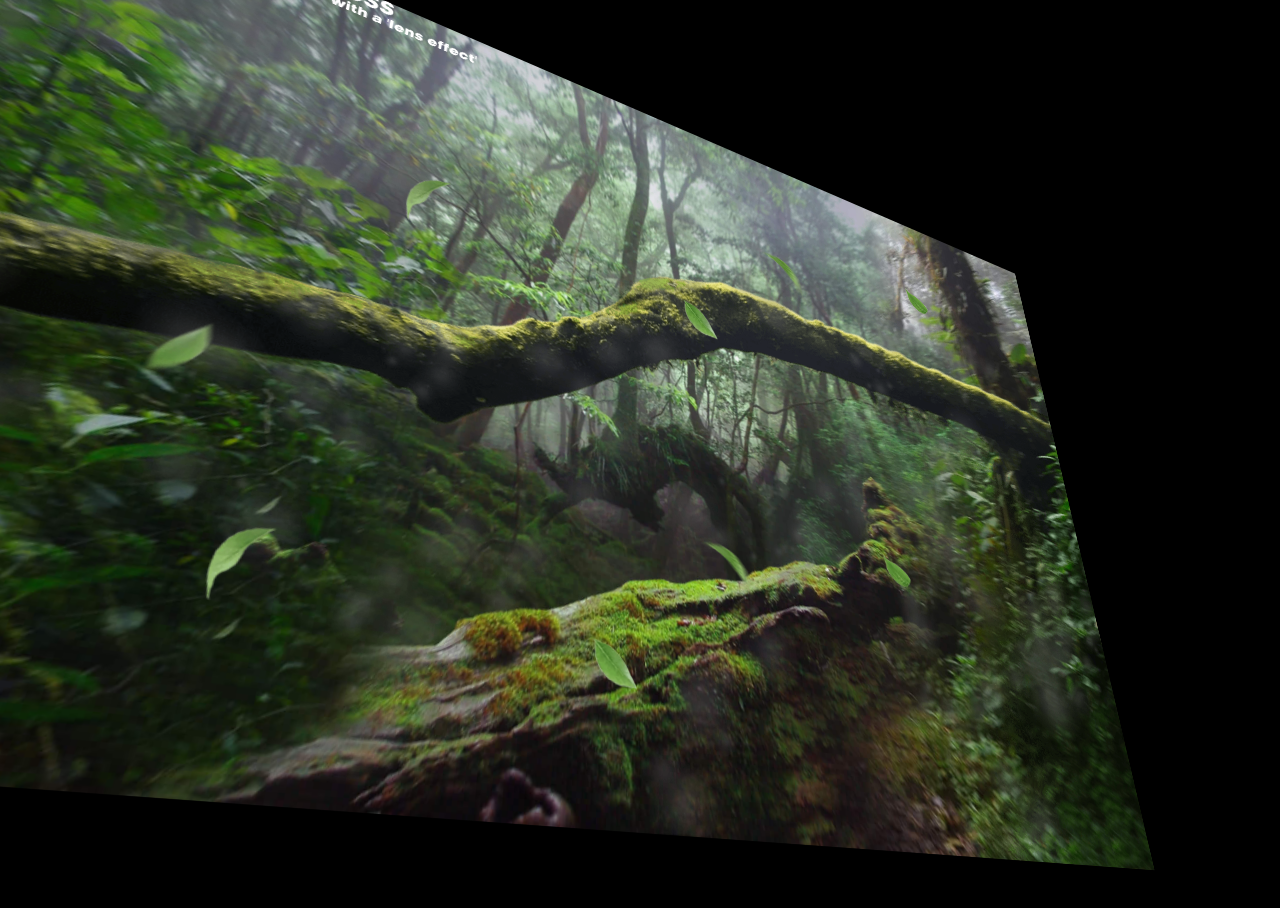
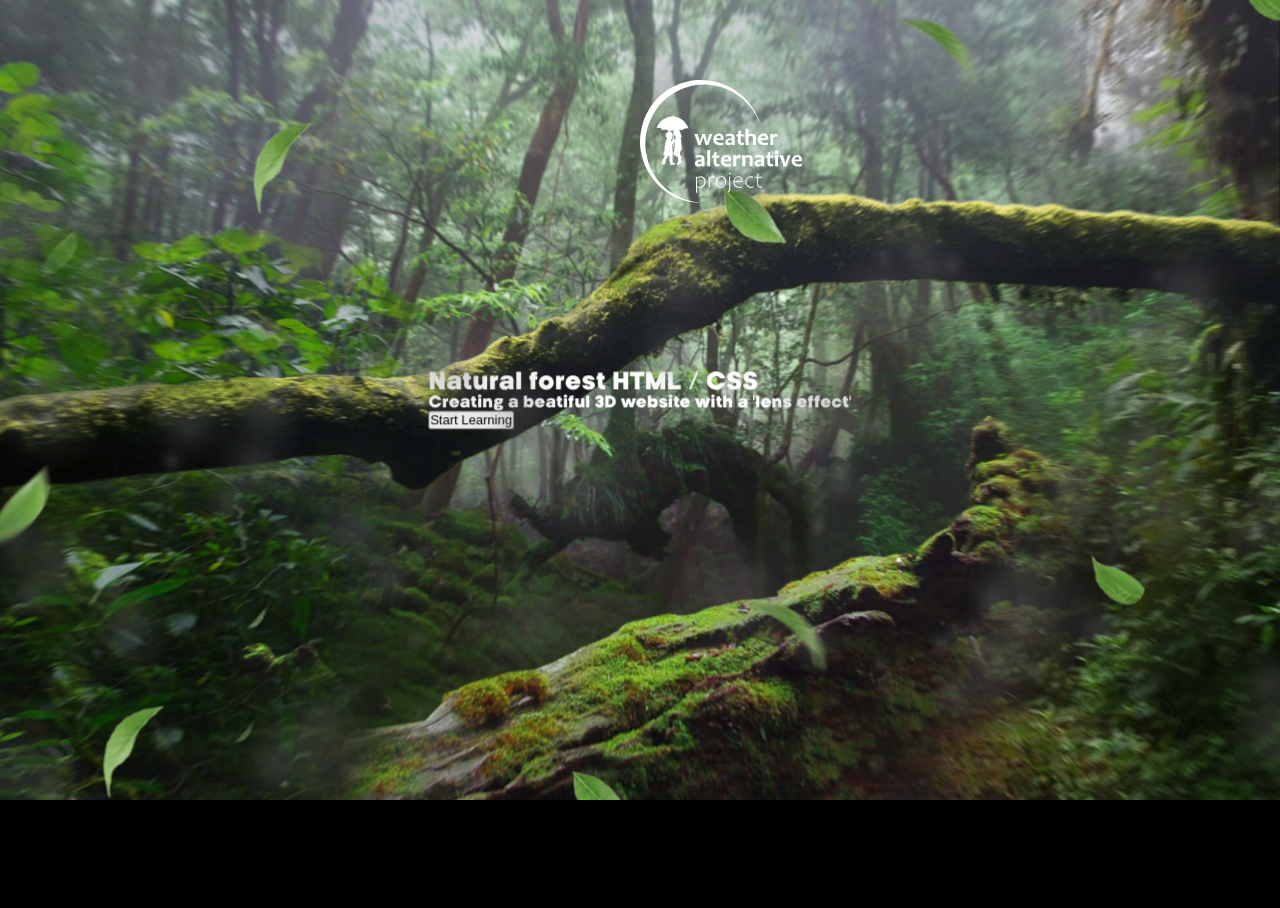
Before and after one commit to BulatKZN/Natural-forest, a plain HTML site: page index.html in a window 1280 px wide. Drawn offline with Linux system fonts and the light colour scheme.

Commit message:
3D block finish

```diff
--- a/css/main.css
+++ b/css/main.css
@@ -4,7 +4,9 @@
     box-sizing: border-box;
 }
 
-:root {}
+:root {
+    --index: calc(1vw + 1vh);
+}
 
 @font-face {
     font-family: kamerik-3d;
@@ -24,28 +26,57 @@ body {
 }
 
 .logo {
-    height: 150px;
-    width: 150px;
+    height: calc(var(--index)* 7.8);
+    width: calc(var(--index)* 7.8);
     background-repeat: no-repeat;
     position: absolute;
+    left: 50%;
+    top: 10%;
+    z-index: 1;
 }
 
 .layers {
     perspective: 1000px;
+    overflow: hidden;
 }
 
 .layers__container {
     height: 100vh;
     transform-style: preserve-3d;
+    transform: rotateX(var(--move-y)) rotateY(var(--move-x));
 }
 
 .layers__item {
     position: absolute;
-    top: 0;
-    left: 0;
-    right: 0;
-    bottom: 0;
+    inset: -5vw;
     background-size: cover;
     background-position: center;
-    transform: rotateX(30deg) rotateY(30deg);
+    transform: rotateX(var(--move-y)) rotateY(var(--move-x));
+    display: flex;
+    align-items: center;
+    justify-content: center;
 }
+
+.layer-1 {
+    transform: translateZ(-55px) scale(1.06);
+}
+
+.layer-2 {
+    transform: translateZ(80px) scale(.88);
+}
+
+.layer-3 {
+    transform: translateZ(180px) scale(.8);
+}
+
+.layer-4 {
+    transform: translateZ(190px) scale(.9);
+}
+
+.layer-5 {
+    transform: translateZ(300px) scale(.9);
+}
+
+.layer-6 {
+    transform: translateZ(380px);
+}
--- a/js/app.js
+++ b/js/app.js
@@ -0,0 +1,8 @@
+document.addEventListener("mousemove", e => {
+    Object.assign(document.documentElement, {
+        style: `
+        --move-x: ${(e.clientX - window.innerWidth / 2) * -0.05}deg;
+        --move-y: ${(e.clientY - window.innerHeight / 2) * -0.1}deg;
+        `
+    })
+})
```
